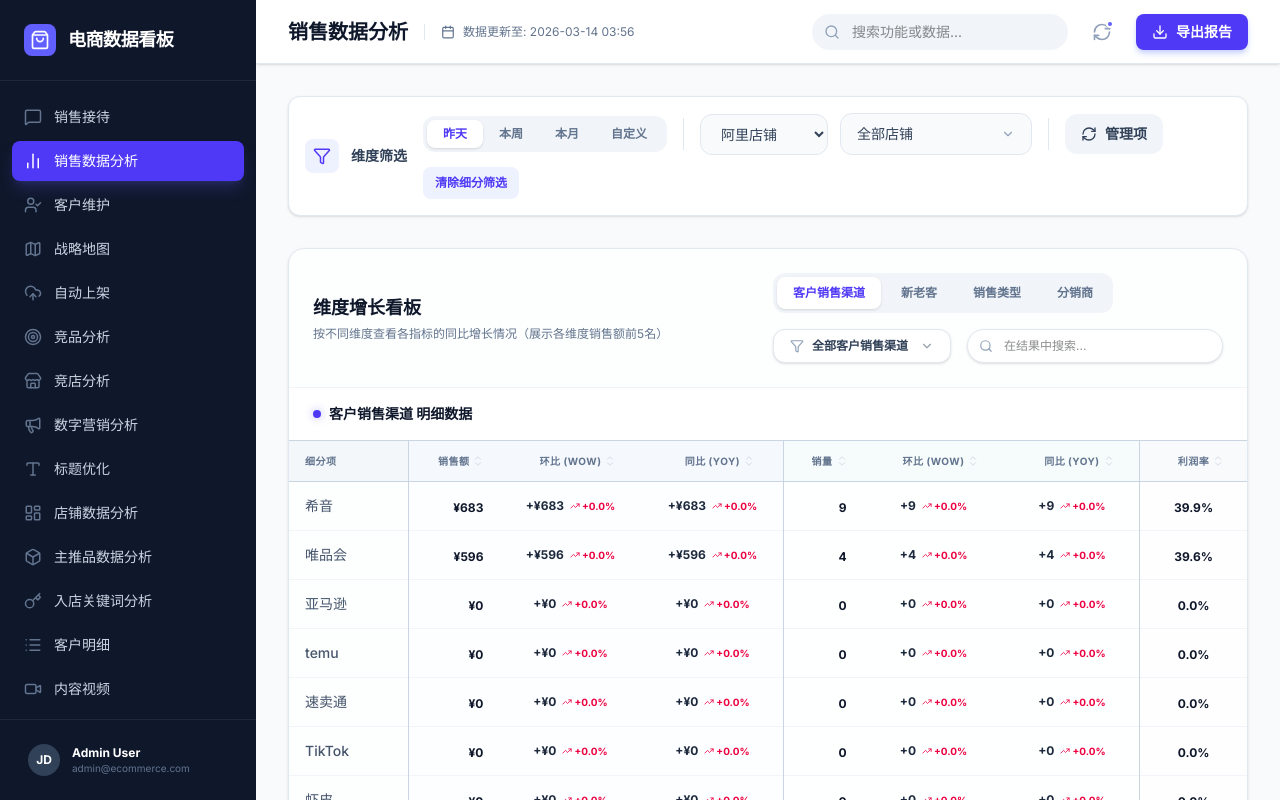
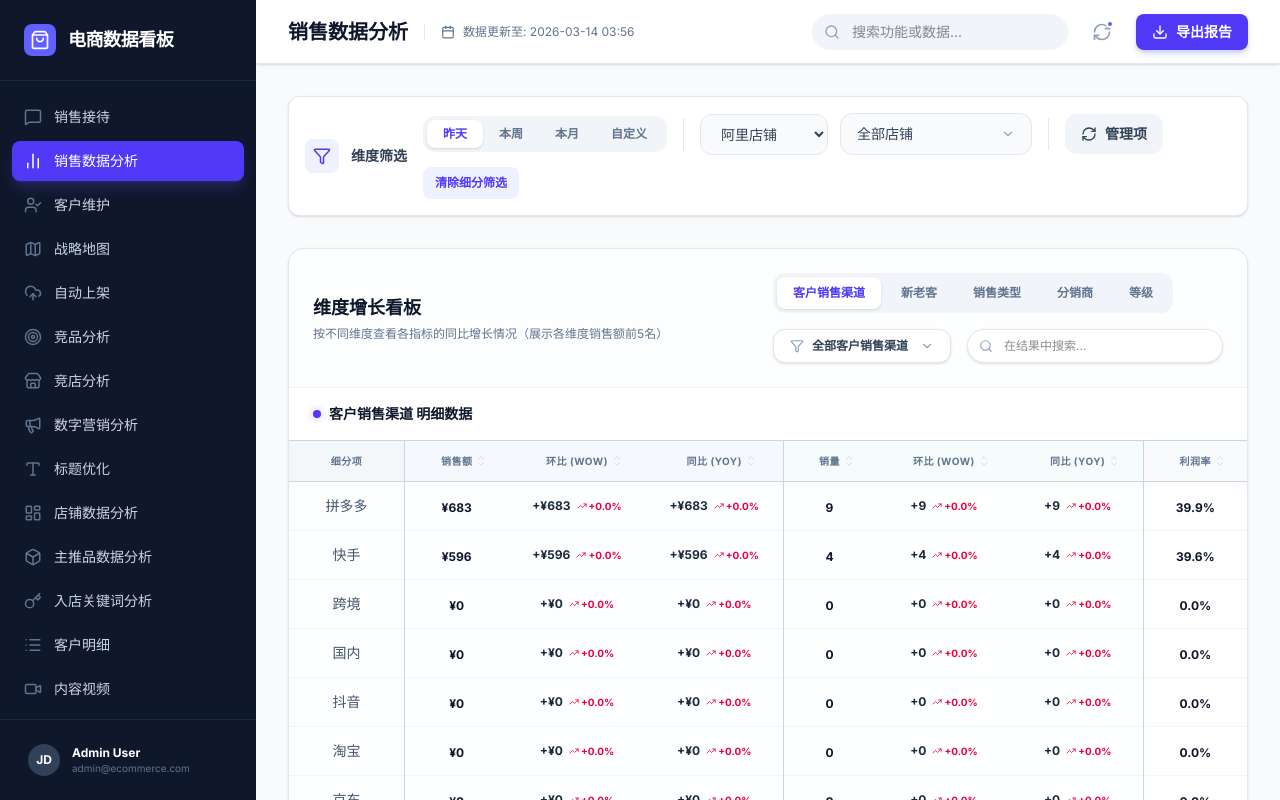
Before and after one commit to ysua81/-, a React (Vite) app: page / in a window 1280 px wide. Shown: the top 800 px of the page. Built offline with nearby package versions, Linux system fonts and the light colour scheme.

Commit message:
feat: Update platform and distributor data
Refactors platform and distributor lists to reflect new business categorizations and adds corresponding grade colors for distributor analysis.

```diff
--- a/src/App.tsx
+++ b/src/App.tsx
@@ -28,6 +28,22 @@ function cn(...inputs: ClassValue[]) {
 }
 
 const COLORS = ['#6366f1', '#10b981', '#f59e0b', '#ef4444', '#8b5cf6', '#ec4899'];
+
+const DISTRIBUTOR_GRADES: Record<string, { label: string, color: string }> = {
+  '分销商A': { label: 'S', color: 'bg-rose-500' },
+  '分销商B': { label: 'A', color: 'bg-amber-500' },
+  '分销商C': { label: 'B', color: 'bg-emerald-500' },
+  '分销商D': { label: 'C', color: 'bg-blue-500' },
+  '分销商E': { label: 'D', color: 'bg-slate-500' },
+};
+
+const GRADE_COLORS: Record<string, string> = {
+  'S': 'bg-rose-500',
+  'A': 'bg-amber-500',
+  'B': 'bg-emerald-500',
+  'C': 'bg-blue-500',
+  'D': 'bg-slate-500',
+};
 
 const SortableHeader = ({
   label,
@@ -1031,7 +1047,7 @@ export default function App() {
   const [stores, setStores] = useState<string[]>(storeAttributions);
   const [positions, setPositions] = useState<Record<string, string[]>>(POSITIONS_DATA);
   const [categories, setCategories] = useState<any>(CATEGORY_DATA);
-  const [platforms, setPlatforms] = useState<string[]>(['亚马逊', 'temu', '速卖通', '希音', 'TikTok', '虾皮', '美客多', '沃尔玛', 'Ozon', '阿里国际站', '阿里', '拼多多', '淘宝', '京东', '唯品会', '私域', '快手', '小红书', '抖音', '得物', '微信视频号']);
+  const [platforms, setPlatforms] = useState<string[]>(['跨境', '国内', '拼多多', '抖音', '淘宝', '京东', '阿里', '散户', '线下', '唯品会', '私域', '快手', '有赞微商城', '微信视频', '小红书', '得物']);
   const [distributors, setDistributors] = useState<string[]>(['分销商A', '分销商B', '分销商C', '分销商D', '分销商E']);
 
   // Management Modal Local States
@@ -1121,6 +1137,7 @@ export default function App() {
     { id: 'customerType', label: '新老客' },
     { id: 'isWholesale', label: '销售类型' },
     { id: 'distributorId', label: '分销商' },
+    { id: 'grade', label: '等级' },
   ];
 
   const dashboardHierarchy = [
@@ -1128,7 +1145,7 @@ export default function App() {
       id: 'platform',
       label: '客户销售渠道',
       searchable: true,
-      children: ['亚马逊', 'temu', '速卖通', '希音', 'TikTok', '虾皮', '美客多', '沃尔玛', 'Ozon', '阿里国际站', '阿里', '拼多多', '淘宝', '京东', '唯品会', '私域', '快手', '小红书', '抖音', '得物', '微信视频号']
+      children: ['跨境', '国内', '拼多多', '抖音', '淘宝', '京东', '阿里', '散户', '线下', '唯品会', '私域', '快手', '有赞微商城', '微信视频', '小红书', '得物']
     },
     {
       id: 'customerType',
@@ -1145,6 +1162,11 @@ export default function App() {
       label: '分销商',
       searchable: true,
       children: distributors
+    },
+    {
+      id: 'grade',
+      label: '等级',
+      children: ['S', 'A', 'B', 'C', 'D']
     }
   ];
 
@@ -1404,6 +1426,10 @@ export default function App() {
               const val = d.customerType === 'New' ? '新客' : '老客';
               return val === dashboardFilterValue;
             }
+            if (dim.id === 'grade') {
+              const grade = DISTRIBUTOR_GRADES[d.distributorId]?.label || 'D';
+              return grade === dashboardFilterValue;
+            }
             return String((d as any)[dim.id]) === dashboardFilterValue;
           });
         }
@@ -1434,6 +1460,8 @@ export default function App() {
             key = d.platform;
           } else if (dim.id === 'distributorId') {
             key = d.distributorId;
+          } else if (dim.id === 'grade') {
+            key = DISTRIBUTOR_GRADES[d.distributorId]?.label || 'D';
           } else {
             key = String((d as any)[dim.id]);
           }
@@ -2057,11 +2085,27 @@ export default function App() {
                                     setDashboardSearchQuery('');
                                   }}
                                   className={cn(
-                                    "w-full text-left px-3 py-2 rounded-lg text-xs font-medium transition-all",
+                                    "w-full text-left px-3 py-2 rounded-lg text-xs font-medium transition-all flex items-center justify-between",
                                     dashboardFilterValue === child ? "bg-indigo-600 text-white" : "text-slate-600 hover:bg-slate-50"
                                   )}
                                 >
+                                  <span>{child}</span>
+                                  {dashboardDimensionId === 'distributorId' && DISTRIBUTOR_GRADES[child] && (
+                                    <span className={cn(
+                                      "px-1.5 py-0.5 rounded text-[8px] font-bold uppercase",
+                                      dashboardFilterValue === child ? "bg-white/20 text-white" : cn("text-white", DISTRIBUTOR_GRADES[child].color)
+                                    )}>
+                                      {DISTRIBUTOR_GRADES[child].label}
+                                    </span>
+                                  )}
+                                  {dashboardDimensionId === 'grade' && GRADE_COLORS[child] && (
+                                    <span className={cn(
+                                      "px-1.5 py-0.5 rounded text-[8px] font-bold uppercase",
+                                      dashboardFilterValue === child ? "bg-white/20 text-white" : cn("text-white", GRADE_COLORS[child])
+                                    )}>
                                       {child}
+                                    </span>
+                                  )}
                                 </button>
                               ))}
                           </div>
@@ -2094,11 +2138,11 @@ export default function App() {
                 <table className="w-full text-left border-collapse">
                   <thead>
                     <tr className="bg-slate-50 text-slate-500 text-[10px] font-bold uppercase tracking-wider border-b border-slate-300">
-                      <SortableHeader label="细分项" sortKey="id" currentSort={tableSortConfig} onSort={handleTableSort} className="border-r border-slate-300 bg-slate-100/50" />
-                      <SortableHeader label="销售额" sortKey="salesAmount" currentSort={tableSortConfig} onSort={handleTableSort} align="right" className="bg-indigo-50/30" />
+                      <SortableHeader label="细分项" sortKey="id" currentSort={tableSortConfig} onSort={handleTableSort} align="center" className="border-r border-slate-300 bg-slate-100/50" />
+                      <SortableHeader label="销售额" sortKey="salesAmount" currentSort={tableSortConfig} onSort={handleTableSort} align="center" className="bg-indigo-50/30" />
                       <SortableHeader label="环比 (WoW)" sortKey="salesAmountWoW" currentSort={tableSortConfig} onSort={handleTableSort} align="center" className="bg-indigo-50/30" />
                       <SortableHeader label="同比 (YoY)" sortKey="salesAmountYoY" currentSort={tableSortConfig} onSort={handleTableSort} align="center" className="border-r border-slate-300 bg-indigo-50/30" />
-                      <SortableHeader label="销量" sortKey="salesVolume" currentSort={tableSortConfig} onSort={handleTableSort} align="right" className="bg-emerald-50/20" />
+                      <SortableHeader label="销量" sortKey="salesVolume" currentSort={tableSortConfig} onSort={handleTableSort} align="center" className="bg-emerald-50/20" />
                       <SortableHeader label="环比 (WoW)" sortKey="salesVolumeWoW" currentSort={tableSortConfig} onSort={handleTableSort} align="center" className="bg-emerald-50/20" />
                       <SortableHeader label="同比 (YoY)" sortKey="salesVolumeYoY" currentSort={tableSortConfig} onSort={handleTableSort} align="center" className="border-r border-slate-300 bg-emerald-50/20" />
                       <SortableHeader label="利润率" sortKey="margin" currentSort={tableSortConfig} onSort={handleTableSort} align="center" className="bg-slate-50" />
@@ -2140,18 +2184,36 @@ export default function App() {
                                   isSelected ? "bg-indigo-50/80" : "hover:bg-slate-50"
                                 )}
                               >
-                                <td className="px-4 py-3 border-r border-slate-300 bg-slate-50/30">
-                                  <div className="flex items-center gap-3">
-                                    {isSelected && <div className="w-1 h-4 bg-indigo-500 rounded-full" />}
+                                <td className="px-4 py-3 text-center border-r border-slate-300 bg-slate-50/30">
+                                  <div className="flex flex-col items-center justify-center">
+                                    <div className="relative inline-flex items-center">
+                                      {isSelected && <div className="absolute -left-3 w-1 h-4 bg-indigo-500 rounded-full shrink-0" />}
                                       <span className={cn(
                                         "text-sm font-medium transition-colors",
                                         isSelected ? "text-indigo-700 font-bold" : "text-slate-600 group-hover:text-slate-900"
                                       )}>
                                         {item.id}
                                       </span>
+                                      {dim.id === 'distributorId' && DISTRIBUTOR_GRADES[item.id] && (
+                                        <span className={cn(
+                                          "ml-1 px-1 rounded-[3px] text-[10px] font-bold text-white uppercase leading-tight",
+                                          DISTRIBUTOR_GRADES[item.id].color
+                                        )}>
+                                          {DISTRIBUTOR_GRADES[item.id].label}
+                                        </span>
+                                      )}
+                                      {dim.id === 'grade' && GRADE_COLORS[item.id] && (
+                                        <span className={cn(
+                                          "ml-1 px-1 rounded-[3px] text-[10px] font-bold text-white uppercase leading-tight",
+                                          GRADE_COLORS[item.id]
+                                        )}>
+                                          {item.id}
+                                        </span>
+                                      )}
+                                    </div>
                                   </div>
                                 </td>
-                                <td className="px-4 py-3 text-right bg-indigo-50/10">
+                                <td className="px-4 py-3 text-center bg-indigo-50/10">
                                   <span className="text-xs font-bold text-slate-900">¥{(item.metrics as any).salesAmount.toLocaleString()}</span>
                                 </td>
                                 <td className="px-4 py-3 text-center bg-indigo-50/10">
@@ -2160,7 +2222,7 @@ export default function App() {
                                 <td className="px-4 py-3 text-center border-r border-slate-300 bg-indigo-50/10">
                                   <CompactGrowth value={(item.metrics as any).salesAmountYoY} diff={(item.metrics as any).salesAmountYoYDiff} prefix="¥" />
                                 </td>
-                                <td className="px-4 py-3 text-right bg-emerald-50/5">
+                                <td className="px-4 py-3 text-center bg-emerald-50/5">
                                   <span className="text-xs font-bold text-slate-900">{(item.metrics as any).salesVolume.toLocaleString()}</span>
                                 </td>
                                 <td className="px-4 py-3 text-center bg-emerald-50/5">
@@ -2896,7 +2958,17 @@ export default function App() {
                 <div className="flex flex-wrap gap-2">
                   {distributors.map(distributor => (
                     <div key={distributor} className="flex items-center gap-2 bg-slate-100 px-3 py-1.5 rounded-lg text-xs font-medium text-slate-600 group">
+                      <div className="flex flex-col items-start">
                         <span>{distributor}</span>
+                        {DISTRIBUTOR_GRADES[distributor] && (
+                          <span className={cn(
+                            "px-1 py-0.5 rounded-[2px] text-[8px] font-bold text-white uppercase leading-none mt-0.5",
+                            DISTRIBUTOR_GRADES[distributor].color
+                          )}>
+                            {DISTRIBUTOR_GRADES[distributor].label}级
+                          </span>
+                        )}
+                      </div>
                       <button
                         onClick={() => showConfirm('确认删除', `确定要删除分销商 "${distributor}" 吗？`, () => {
                           setDistributors(prev => prev.filter(d => d !== distributor));
--- a/src/mockData.ts
+++ b/src/mockData.ts
@@ -223,9 +223,7 @@ export const generateKeywordData = (rootWord?: string | null): KeywordData[] =>
 };
 
 const platforms = [
-  '亚马逊', 'temu', '速卖通', '希音', 'TikTok', '虾皮', '美客多', '沃尔玛', 'Ozon',
-  '阿里国际站', '阿里', '拼多多', '淘宝', '京东', '唯品会', '私域', '快手', '小红书',
-  '抖音', '得物', '微信视频号'
+  '跨境', '国内', '拼多多', '抖音', '淘宝', '京东', '阿里', '散户', '线下', '唯品会', '私域', '快手', '有赞微商城', '微信视频', '小红书', '得物'
 ];
 const businessOwners = ['方建浩', '孔帅'];
 const salespeople = ['小王', '小李', '小张', '小赵', '小钱'];
```
Lines whose indentation alone changed are shown as unchanged.
